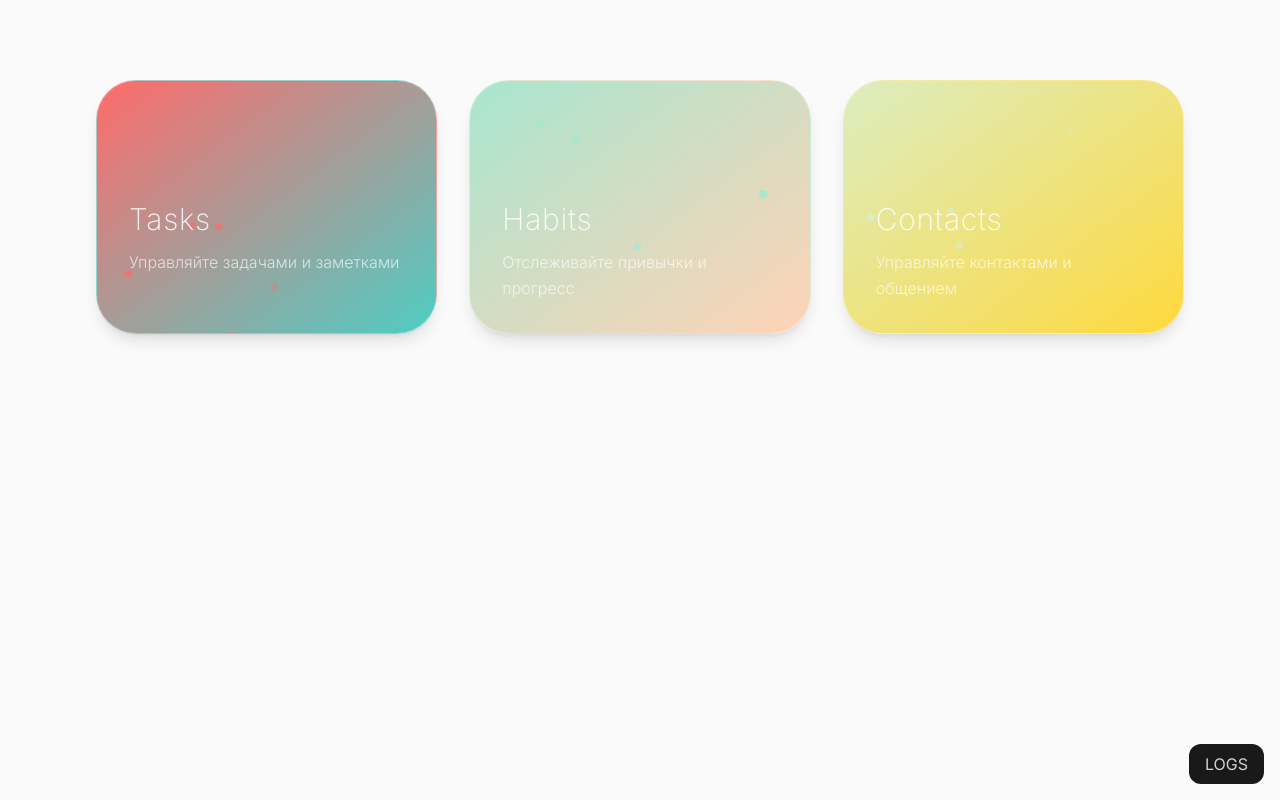
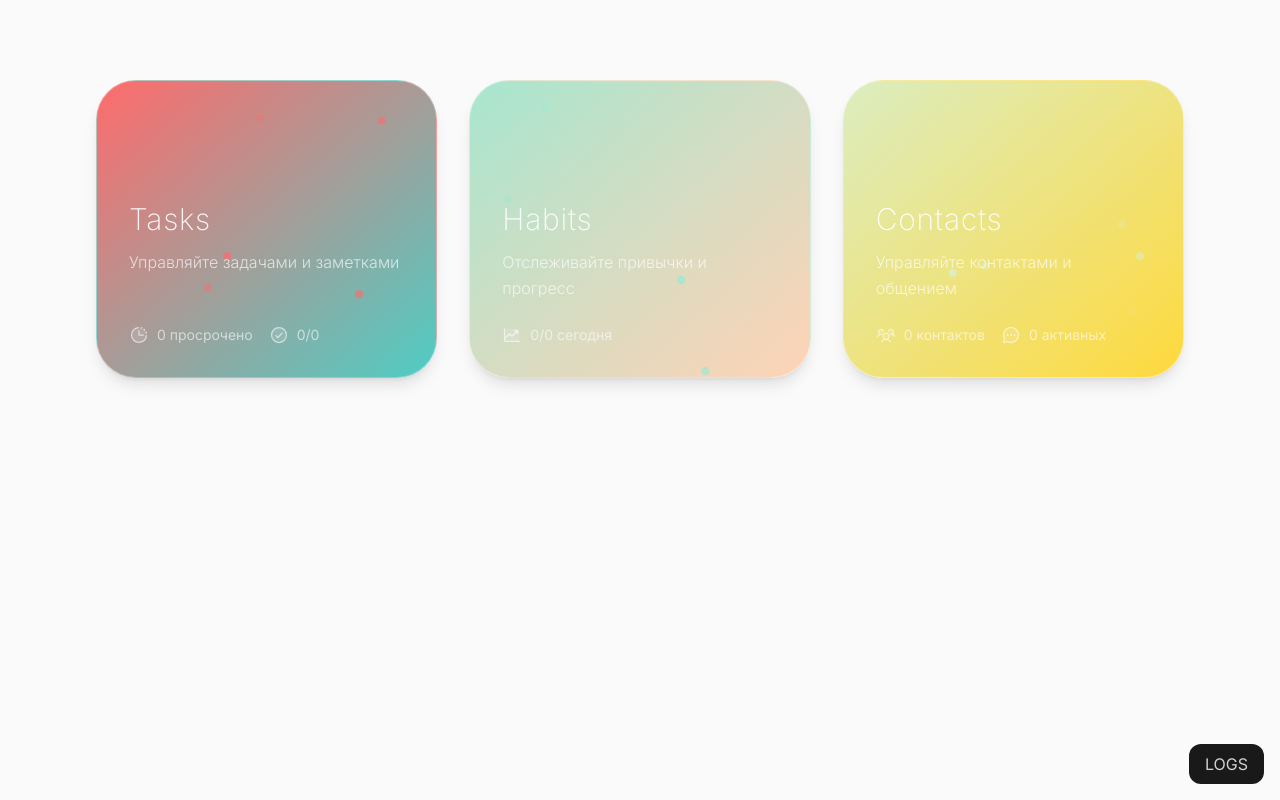
Before and after one commit to Leogelv/LIFELEO, a Next.js app: page / in a window 1280 px wide. Built offline with nearby package versions, Linux system fonts and the light colour scheme; no server answers; the database is empty; some icons are missing.

Commit message:
feat: add realtime micro-stats to menu cards

```diff
--- a/src/app/page.tsx
+++ b/src/app/page.tsx
@@ -1,11 +1,31 @@
 'use client'
 
-import { useEffect } from 'react'
+import { useEffect, useState } from 'react'
 import { logger } from '@/utils/logger'
 import Link from 'next/link'
 import { motion, AnimatePresence } from 'framer-motion'
 import { useTelegram } from './hooks/useTelegram'
 import { Icon } from '@iconify/react'
+import { supabase } from '@/utils/supabase/client'
+import { realtime } from '@/utils/realtime'
+import { habitsRealtime } from '@/utils/habits-realtime'
+
+interface TaskStats {
+  overdue: number
+  completed: number
+  total: number
+}
+
+interface HabitStats {
+  completedToday: number
+  totalHabits: number
+  streak: number
+}
+
+interface ContactStats {
+  totalContacts: number
+  activeChats: number
+}
 
 const menuItems = [
   {
@@ -44,11 +64,115 @@ const menuItems = [
 ]
 
 export default function Home() {
-  const { isExpanded } = useTelegram()
+  const { isExpanded, userId } = useTelegram()
+  const [taskStats, setTaskStats] = useState<TaskStats>({ overdue: 0, completed: 0, total: 0 })
+  const [habitStats, setHabitStats] = useState<HabitStats>({ completedToday: 0, totalHabits: 0, streak: 0 })
+  const [contactStats, setContactStats] = useState<ContactStats>({ totalContacts: 0, activeChats: 0 })
+
+  // Загрузка статистики задач
+  const loadTaskStats = async () => {
+    try {
+      const today = new Date()
+      today.setHours(0, 0, 0, 0)
+
+      const { data: tasks, error } = await supabase
+        .from('todos')
+        .select('*')
+        .eq('telegram_id', userId)
+        .eq('is_habit', false)
+
+      if (error) throw error
+
+      const overdue = tasks?.filter(task =>
+        !task.done && new Date(task.deadline) < new Date()
+      ).length || 0
+
+      const completed = tasks?.filter(task => task.done).length || 0
+      const total = tasks?.length || 0
+
+      setTaskStats({ overdue, completed, total })
+    } catch (error) {
+      logger.error('Ошибка при загрузке статистики задач:', error)
+    }
+  }
+
+  // Загрузка статистики привычек
+  const loadHabitStats = async () => {
+    try {
+      const today = new Date()
+      today.setHours(0, 0, 0, 0)
+
+      // Получаем все привычки
+      const { data: habits, error: habitsError } = await supabase
+        .from('habits')
+        .select('*')
+        .eq('telegram_id', userId)
+        .eq('active', true)
+
+      if (habitsError) throw habitsError
+
+      // Получаем логи за сегодня
+      const { data: logs, error: logsError } = await supabase
+        .from('habit_logs')
+        .select('*')
+        .gte('completed_at', today.toISOString())
+
+      if (logsError) throw logsError
+
+      const completedToday = new Set(logs?.map(log => log.habit_id)).size
+      const totalHabits = habits?.length || 0
+
+      setHabitStats({
+        completedToday,
+        totalHabits,
+        streak: 0 // TODO: Добавить расчет серии
+      })
+    } catch (error) {
+      logger.error('Ошибка при загрузке статистики привычек:', error)
+    }
+  }
+
+  // Загрузка статистики контактов
+  const loadContactStats = async () => {
+    try {
+      const { data: contacts, error } = await supabase
+        .from('contacts')
+        .select('*')
+        .eq('telegram_id', userId)
+
+      if (error) throw error
+
+      const totalContacts = contacts?.length || 0
+      const activeChats = contacts?.filter(contact => contact.last_message_at).length || 0
+
+      setContactStats({ totalContacts, activeChats })
+    } catch (error) {
+      logger.error('Ошибка при загрузке статистики контактов:', error)
+    }
+  }
 
   useEffect(() => {
-    logger.info('Главная страница загружена')
-  }, [])
+    if (userId) {
+      loadTaskStats()
+      loadHabitStats()
+      loadContactStats()
+
+      // Подписываемся на изменения в задачах
+      const unsubscribeTasks = realtime.subscribe(`todos-${userId}`, () => {
+        loadTaskStats()
+      })
+
+      // Подписываемся на изменения в привычках
+      const unsubscribeHabits = habitsRealtime.subscribe(`habits-${userId}`, () => {
+        loadHabitStats()
+      })
+
+      return () => {
+        unsubscribeTasks()
+        unsubscribeHabits()
+      }
+    }
+  }, [userId])
 
   return (
     <motion.div
@@ -212,9 +336,53 @@ export default function Home() {
                         {item.title}
                       </motion.h2>
 
-                      <p className="text-base text-white/70 font-light leading-relaxed">
+                      <p className="text-base text-white/70 font-light leading-relaxed mb-6">
                         {item.description}
                       </p>
+
+                      {/* Stats Section */}
+                      <div className="mt-auto">
+                        {item.href === '/tasks' && (
+                          <div className="flex items-center gap-4">
+                            <div className="flex items-center gap-2">
+                              <Icon icon="ph:clock-countdown-duotone" className="w-5 h-5 text-white/60" />
+                              <span className="text-sm text-white/60">{taskStats.overdue} просрочено</span>
+                            </div>
+                            <div className="flex items-center gap-2">
+                              <Icon icon="ph:check-circle-duotone" className="w-5 h-5 text-white/60" />
+                              <span className="text-sm text-white/60">{taskStats.completed}/{taskStats.total}</span>
+                            </div>
+                          </div>
+                        )}
+
+                        {item.href === '/habits' && (
+                          <div className="flex items-center gap-4">
+                            <div className="flex items-center gap-2">
+                              <Icon icon="ph:chart-line-up-duotone" className="w-5 h-5 text-white/60" />
+                              <span className="text-sm text-white/60">{habitStats.completedToday}/{habitStats.totalHabits} сегодня</span>
+                            </div>
+                            {habitStats.streak > 0 && (
+                              <div className="flex items-center gap-2">
+                                <Icon icon="ph:flame-duotone" className="w-5 h-5 text-white/60" />
+                                <span className="text-sm text-white/60">{habitStats.streak}д серия</span>
+                              </div>
+                            )}
+                          </div>
+                        )}
+
+                        {item.href === '/contacts' && (
+                          <div className="flex items-center gap-4">
+                            <div className="flex items-center gap-2">
+                              <Icon icon="ph:users-three-duotone" className="w-5 h-5 text-white/60" />
+                              <span className="text-sm text-white/60">{contactStats.totalContacts} контактов</span>
+                            </div>
+                            <div className="flex items-center gap-2">
+                              <Icon icon="ph:chat-circle-dots-duotone" className="w-5 h-5 text-white/60" />
+                              <span className="text-sm text-white/60">{contactStats.activeChats} активных</span>
+                            </div>
+                          </div>
+                        )}
+                      </div>
 
                       {/* Hover Arrow */}
                       <motion.div
```
